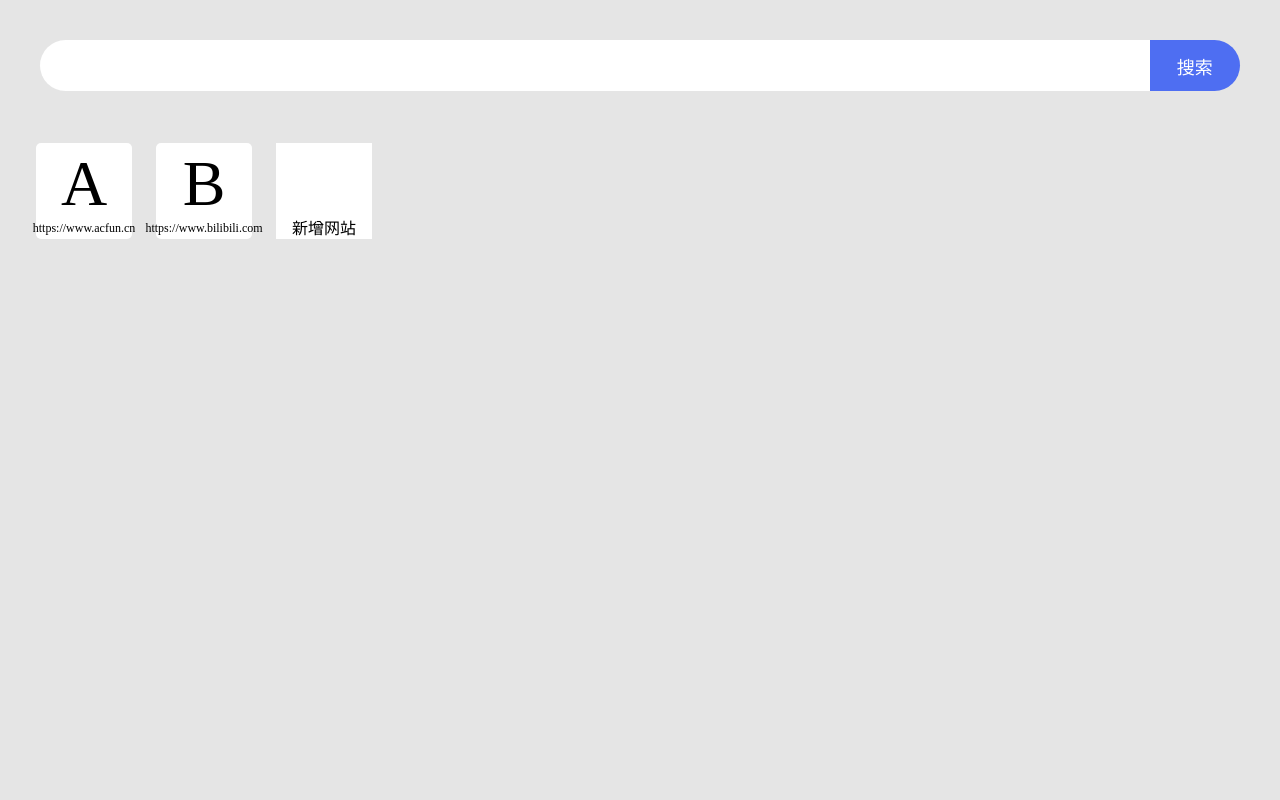
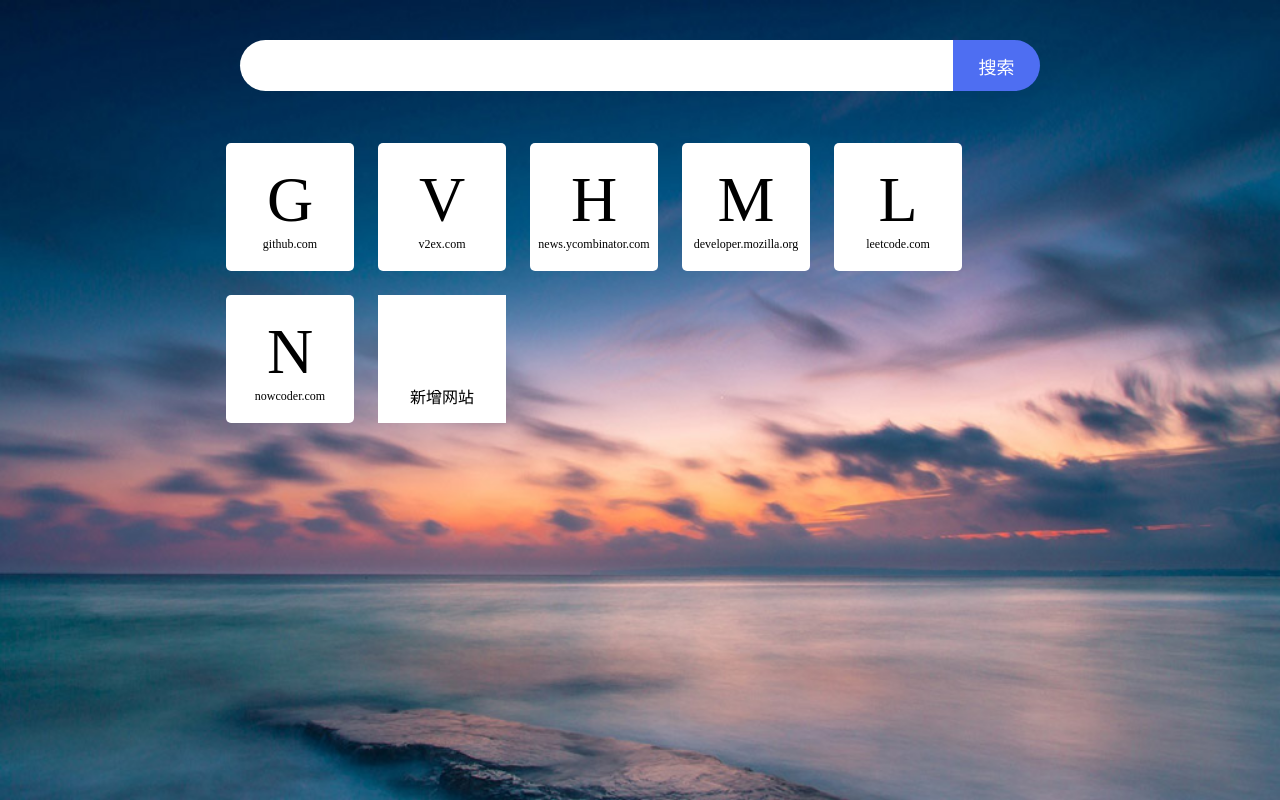
Before and after one commit to 2lifetop/nav, a plain HTML site: page index.html in a window 1280 px wide. Drawn offline with nearby package versions, Linux system fonts and the light colour scheme.

Commit message:
增加PC页面，增加背景图片

```diff
--- a/main.js
+++ b/main.js
@@ -3,23 +3,43 @@ const $lastLi = $siteList.find('li.last')
 const x = localStorage.getItem('x')
 const xObject = JSON.parse(x)
 const hashMap = xObject || [
-    {logo:'A',logoType:'text', url:'https://www.acfun.cn'},
-    {logo:"B",logoType:'image', url:"https://www.bilibili.com"},
+    {logo:'G',logoType:'text', url:'https://github.com'},
+    {logo:"V",logoType:'text', url:"https://www.v2ex.com/"},
+    {logo:"H",url:'https://news.ycombinator.com/'},
+    {logo:'M',url:'https://developer.mozilla.org/zh-CN/'},
+    {logo:'L',url:'https://leetcode.com/'},
+    {logo:'N',url:'https://www.nowcoder.com/'},
 ]
+const simplifyUrl = (url)=>{
+    return url.replace('https://','')
+            .replace('http://','')
+            .replace('www.','')
+            .replace(/\/.*/,'') //删除链接/后的内容
+}
 const render=()=>{
     $siteList.find('li:not(.last').remove()
-    hashMap.forEach(node=>{
+    hashMap.forEach((node,index)=>{
         const $li = $(`
             <li>
-                <a class='siteLink' href="${node.url}" target="_blank" rel="noopener noreferrer">
                     <div class="site">
                         <div class="logo">${node.logo}</div>
-                        <div class="link">${node.url}</div>
+                        <div class="link">${simplifyUrl(node.url)}</div>
+                        <div class='close'>
+                        <svg class="icon">
+                        <use xlink:href="#icon-remove"></use>
+                    </svg>
+                        </div>
                     </div>
-                </a>
-
             </li>
         `).insertBefore($lastLi)
+        $li.on('click',()=>{
+            window.open(node.url)
+        })
+        $li.on('click','.close',(e)=>{
+            e.stopPropagation() //阻止冒泡
+            hashMap.splice(index,1)
+            render();
+        })
     });
 }
 render();
@@ -31,7 +51,7 @@ $('.addButton')
             url = 'https://'+ url;
         };
         hashMap.push({
-            logo:url[0],
+            logo:simplifyUrl(url)[0].toUpperCase(),
             logoType:'text',
             url:url
         });
@@ -41,3 +61,11 @@ $('.addButton')
         const string = JSON.stringify(hashMap)
         localStorage.setItem('x',string)
     }
+$(document).on('keypress',(e)=>{
+    const {key} = e;
+    for(let i=0;i<hashMap.length;i++){
+       if(hashMap[i].logo.toLowerCase()===key){
+           window.open(hashMap[i].url)
+       }
+    }
+})
--- a/style.css
+++ b/style.css
@@ -21,11 +21,11 @@ body{
     background-color: #E5E5E5;
 }
 .searchForm{
-
     margin: 40px;
     display: flex;
     justify-content: space-between;
 }
+
 .searchForm >input{
     width: 100%;
     height: 51px;
@@ -51,7 +51,9 @@ body{
     color: #fff;
 }
 .globalMain{
-
+    max-width: 900px;
+    margin-left: auto;
+    margin-right: auto;
 }
 .siteList{
     display: flex;
@@ -65,7 +67,6 @@ body{
 
 }
 .siteList .site{
-
     width: 96px;
     height: 96px;
     display: flex;
@@ -74,6 +75,9 @@ body{
     flex-direction: column;
     background-color: #fff;
     border-radius: 5px;
+    overflow:hidden;
+    position: relative;
+    cursor: pointer;
 }
 .siteList .site >.logo{
     width: 42px;
@@ -83,9 +87,18 @@ body{
     align-items: center;
     font-size: 64px ;
 }
-.siteList .site >.link{
+.link{
     font-size: 12px ;
-
+}
+.siteList .site > .close{
+    position: absolute;
+    right: 4px;
+    top: 0px;
+    display: none;
+    cursor: default;
+}
+.siteList .site:hover> .close {
+    display: block;
 }
 .siteList .addButton{
     width: 96px;
@@ -103,7 +116,7 @@ body{
     display: flex;
     justify-content: center;
     align-items: center;
-    padding-top: 8px;
+    padding-top: 4px;
 }
 .siteList .addButton .text{
 
@@ -112,7 +125,32 @@ body{
     display: flex;
 
 }
+body{
+    background-image: url(./02b.jpg);
+    background-size: cover;
+}
 .siteLink{
     text-decoration: none;
     color: black;
 }
+@media (min-width:500px){
+    .searchForm{
+        max-width: 800px;
+        margin-right: auto;
+        margin-left: auto;
+    }
+    .siteList .site{
+        width: 128px;
+        height: 128px;
+    }
+    .siteList .addButton{
+        width: 128px;
+        height: 128px;
+    }
+    .siteList .addButton .icon-wrapper{
+        padding-top: 25px;
+    }
+    body{
+        background-image: url(./02a.jpg);
+    }
+}
```
Also changed, not shown: index.html (+1 -0 lines), 02a.jpg (added), 02b.jpg (added), github-logo.png (added).
